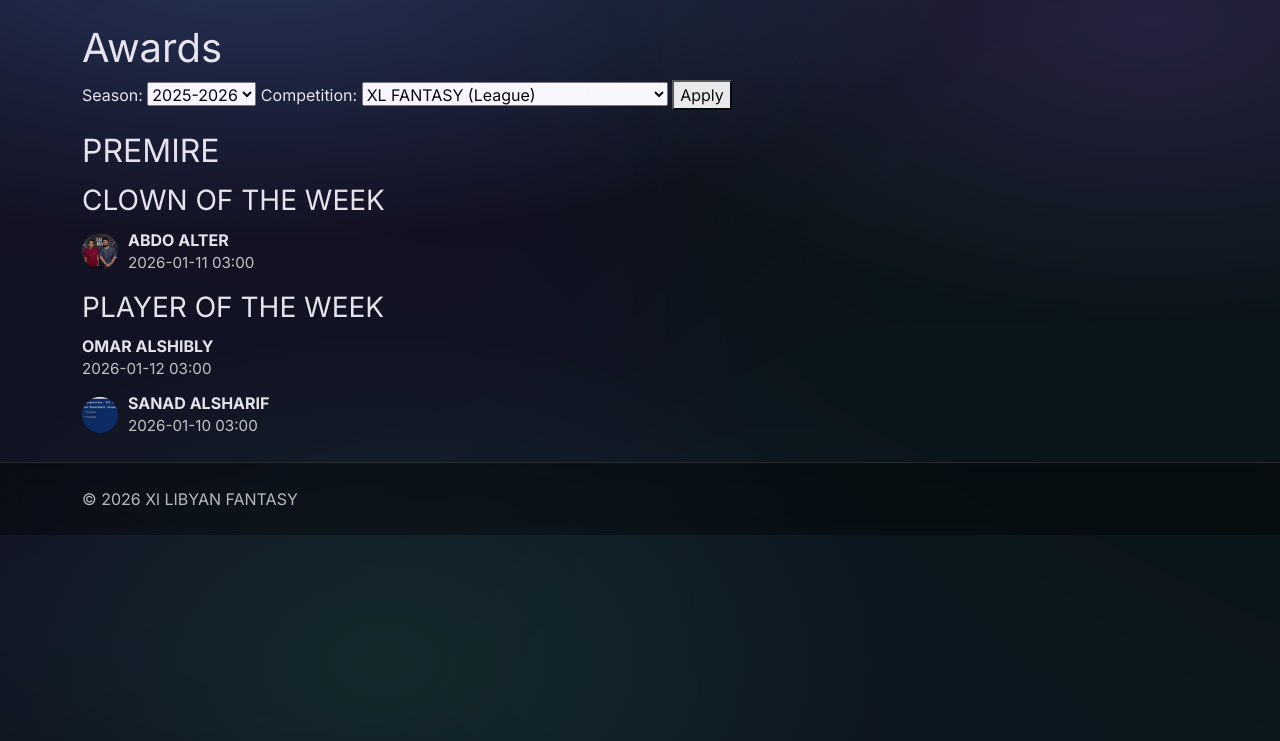
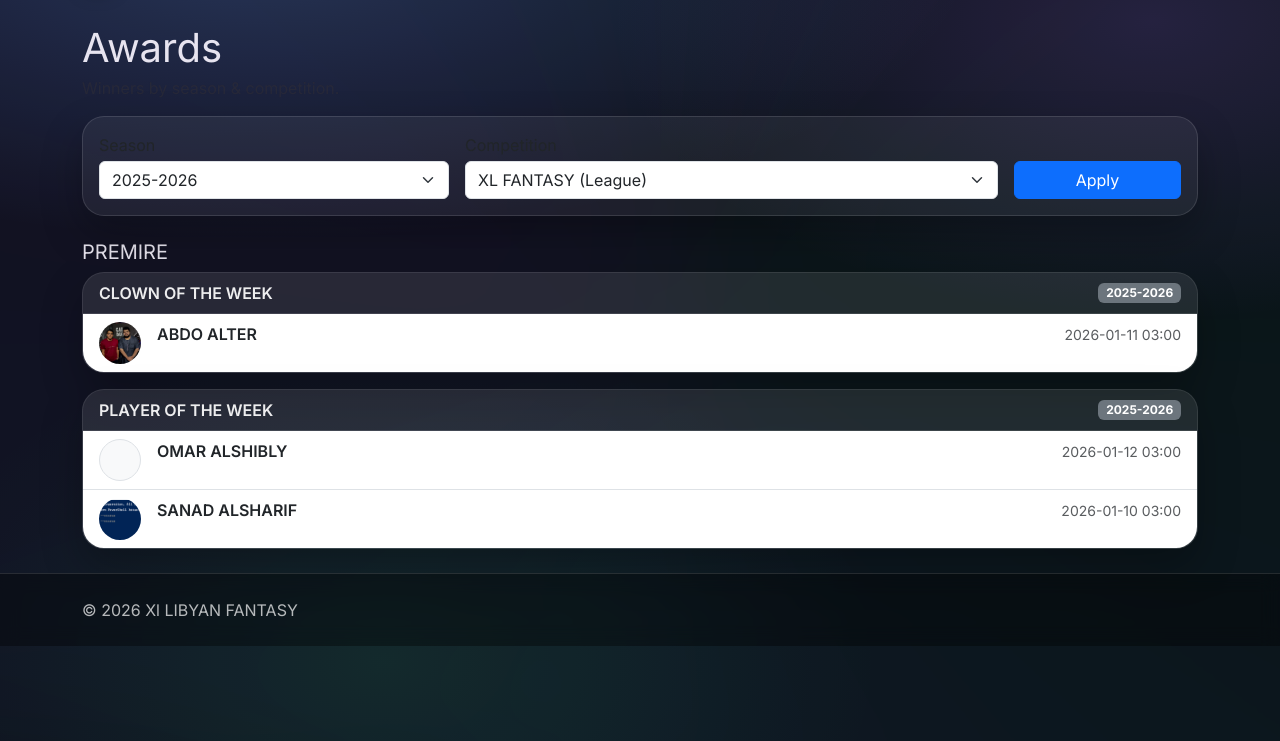
Before and after one commit to sanadalsharif6-jpg/league-site, a Django app: page /awards/ in a window 1280 px wide. Shown: the part 59-800 px from the top of the page. Run offline with Django 5.2, Linux system fonts and the light colour scheme; data comes from the database, SQL or seed files in the repository.

Commit message:
Improve awards/transfers/hall of fame UI

```diff
--- a/league/templates/league/awards.html
+++ b/league/templates/league/awards.html
@@ -1,98 +1,123 @@
 {% extends "league/base.html" %}
+{% load dict_extras %}
 {% block title %}Awards | Xl LIBYAN FANTASY{% endblock %}
+
 {% block content %}
-    {% load dict_extras %}
+<div class="d-flex flex-wrap align-items-end justify-content-between gap-3 mb-3">
+  <div>
+    <h1 class="mb-1">Awards</h1>
+    <div class="text-muted">Winners by season & competition.</div>
+  </div>
+</div>
 
-<h1>Awards</h1>
-
-<form method="get" style="margin-bottom:16px;">
-  <label>Season:</label>
-  <select name="season">
+<div class="card xl-card mb-4">
+  <div class="card-body">
+    <form method="get" class="row g-3 align-items-end">
+      <div class="col-12 col-md-4">
+        <label class="form-label mb-1">Season</label>
+        <select name="season" class="form-select">
           {% for s in seasons %}
             <option value="{{ s.id }}" {% if s.id == active_season.id %}selected{% endif %}>{{ s.name }}</option>
           {% endfor %}
         </select>
+      </div>
 
-  <label>Competition:</label>
-  <select name="competition">
+      <div class="col-12 col-md-6">
+        <label class="form-label mb-1">Competition</label>
+        <select name="competition" class="form-select">
           {% for c in competitions %}
             <option value="{{ c.id }}" {% if c.id == active_competition.id %}selected{% endif %}>
               {{ c.name }} ({{ c.get_comp_type_display }})
             </option>
           {% endfor %}
         </select>
+      </div>
 
-  <button type="submit">Apply</button>
+      <div class="col-12 col-md-2 d-grid">
+        <button type="submit" class="btn btn-primary">Apply</button>
+      </div>
     </form>
+  </div>
+</div>
 
 {% if blocks %}
   {% for b in blocks %}
-    <h2 style="margin-top:22px;">
+    <div class="d-flex align-items-center justify-content-between mb-2 mt-4">
+      <h2 class="h5 mb-0">
         {% if b.division %}{{ b.division.name }}{% else %}General{% endif %}
       </h2>
+    </div>
 
     {% for t in b.types %}
-      <h3 style="margin-top:14px;">{{ t.name }}</h3>
+      <div class="card xl-card mb-3">
+        <div class="card-header d-flex align-items-center justify-content-between">
+          <div class="fw-semibold">{{ t.name }}</div>
+          <span class="badge text-bg-secondary">{{ active_season.name }}</span>
+        </div>
 
         {% with items=b.grouped|get_item:t %}
           {% if items %}
-          <ul style="list-style:none;padding:0;">
+            <div class="list-group list-group-flush">
               {% for a in items %}
-              <li style="display:flex;align-items:center;gap:10px;margin:10px 0;">
-                {# صورة اللاعب #}
+                <div class="list-group-item">
+                  <div class="d-flex gap-3">
+                    <div class="flex-shrink-0">
                       {% if a.player and a.player.photo %}
-                  <img src="{{ a.player.photo|media_src }}" style="width:36px;height:36px;border-radius:50%;object-fit:cover;">
-                {% endif %}
-
-                <div>
-                  <div>
-                    <strong>
-                      {% if a.player %}{{ a.player.name }}{% else %}{{ a.team.name }}{% endif %}
-                    </strong>
-
-                    {# الفريق + الشعار (إذا الجائزة لاعب، نطلع فريقه الحالي في الموسم إن وجد) #}
-                    {% if a.player %}
-                      {# هنا نستخدم a.team إن الأدمن عبّاها، أو تقدر تخليها إلزامية عند إدخال الجائزة #}
-                      {% if a.team %}
-                        {% if a.team.logo %}
-                          <img src="{{ a.team.logo|media_src }}" style="width:22px;height:22px;object-fit:contain;vertical-align:middle;">
-                        {% endif %}
-                        <span>{{ a.team.name }}</span>
-                      {% endif %}
+                        <img src="{{ a.player.photo.url }}" alt="{{ a.player.name }}" class="rounded-circle" style="width:42px;height:42px;object-fit:cover;">
+                      {% elif a.team and a.team.logo %}
+                        <img src="{{ a.team.logo.url }}" alt="{{ a.team.name }}" class="rounded-circle" style="width:42px;height:42px;object-fit:cover;">
                       {% else %}
-                      {% if a.team and a.team.logo %}
-                        <img src="{{ a.team.logo|media_src }}" style="width:22px;height:22px;object-fit:contain;vertical-align:middle;">
-                      {% endif %}
+                        <div class="rounded-circle bg-body-tertiary border" style="width:42px;height:42px;"></div>
                       {% endif %}
                     </div>
 
-                  <div style="opacity:.8;font-size:0.95em;">
-                    {{ a.awarded_at|date:"Y-m-d H:i" }}
+                    <div class="flex-grow-1">
+                      <div class="d-flex flex-wrap align-items-center gap-2">
+                        <div class="fw-semibold">
+                          {% if a.player %}{{ a.player.name }}{% else %}{{ a.team.name }}{% endif %}
+                        </div>
+
+                        {% if a.team %}
+                          <span class="text-muted">•</span>
+                          <span class="d-inline-flex align-items-center gap-2">
+                            {% if a.team.logo %}
+                              <img src="{{ a.team.logo.url }}" alt="{{ a.team.name }} logo" style="width:18px;height:18px;object-fit:contain;">
+                            {% endif %}
+                            <span class="text-muted">{{ a.team.name }}</span>
+                          </span>
+                        {% endif %}
+
+                        <span class="ms-auto small text-muted">{{ a.awarded_at|date:"Y-m-d H:i" }}</span>
+                      </div>
+
+                      <div class="small text-muted mt-1">
                         {% if a.opponent_team or a.opponent_player %}
-                      — ضد
+                          vs
                           {% if a.opponent_player %}{{ a.opponent_player.name }}{% endif %}
                           {% if a.opponent_team %} ({{ a.opponent_team.name }}){% endif %}
                         {% endif %}
                         {% if a.fixture %}
-                      — Match: {{ a.fixture.home_team.name }} vs {{ a.fixture.away_team.name }}
+                          {% if a.opponent_team or a.opponent_player %} — {% endif %}
+                          Match: {{ a.fixture.home_team.name }} vs {{ a.fixture.away_team.name }}
                         {% endif %}
                       </div>
 
                       {% if a.note %}
-                    <div style="opacity:.75">{{ a.note }}</div>
+                        <div class="mt-2 small">{{ a.note }}</div>
                       {% endif %}
                     </div>
-              </li>
+                  </div>
+                </div>
               {% endfor %}
-          </ul>
+            </div>
           {% else %}
-          <p>No winners yet.</p>
+            <div class="card-body text-muted">No winners yet.</div>
           {% endif %}
         {% endwith %}
+      </div>
     {% endfor %}
   {% endfor %}
 {% else %}
-  <p>No awards yet.</p>
+  <div class="alert alert-secondary">No awards yet.</div>
 {% endif %}
-
 {% endblock %}
```
Also changed, not shown: league/templates/league/hall_of_fame.html (+35 -20 lines), league/templates/league/transfer.html (+50 -39 lines). Lines whose indentation alone changed are shown as unchanged.
